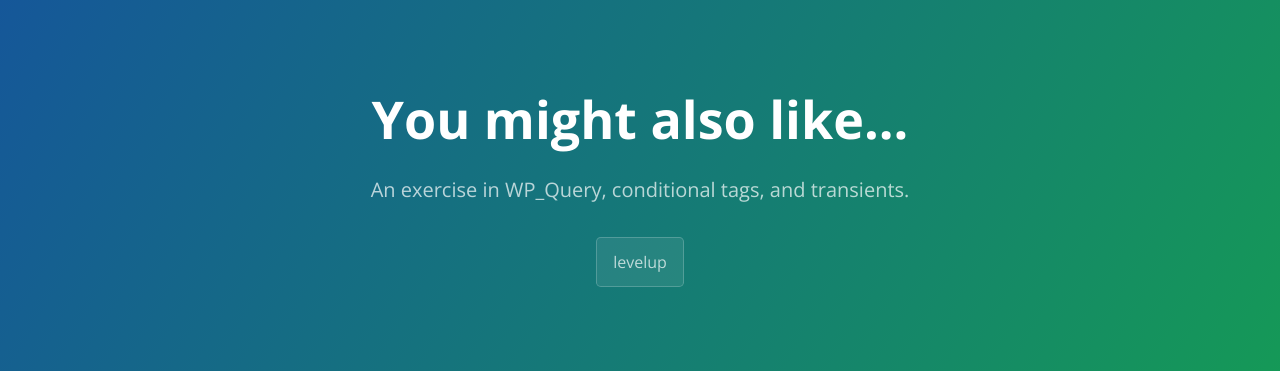
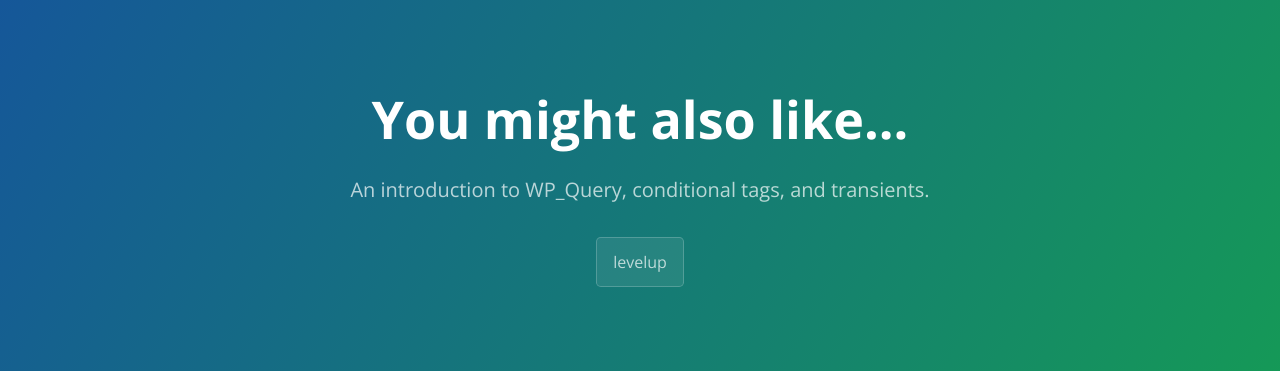
Before and after one commit to jmdodd/levelup, a Jekyll site: the page built from _posts/2015-08-03-you-might-also-like.md, in a window 1280 px wide. Shown: the top 371 px of the page. Built offline with Jekyll 4.4.1, drawn with Linux system fonts in a browser that asks for light colours.

Commit message:
Update lesson: You might also like...
Fix wording.

```diff
--- a/_posts/2015-08-03-you-might-also-like.md
+++ b/_posts/2015-08-03-you-might-also-like.md
@@ -1,6 +1,6 @@
 ---
 title: You might also like...
-subtitle: An exercise in WP_Query, conditional tags, and transients.
+subtitle: An introduction to WP_Query, conditional tags, and transients.
 ---
 ## PHP
 
```
